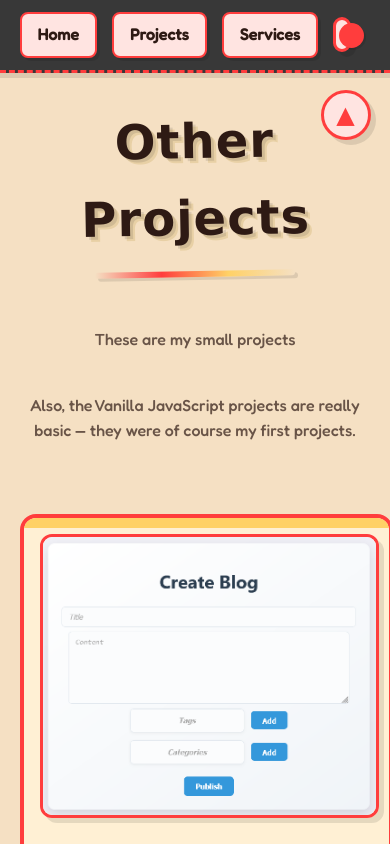
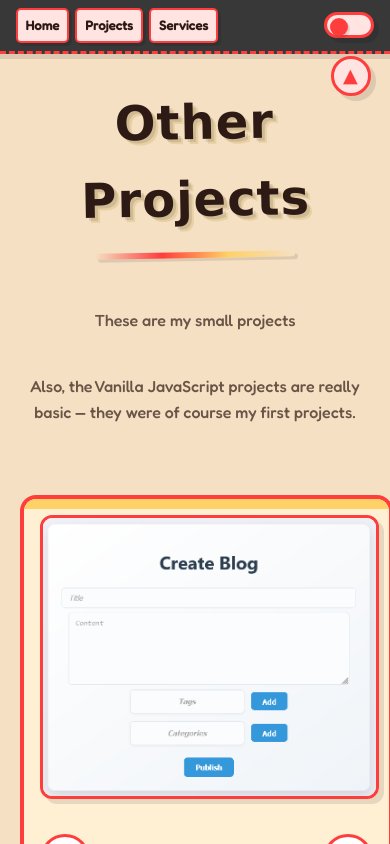
Before and after one commit to bonkmaster2010/portfolio, a React (Vite) app in the folder portfolio/: page /other in a window 390 px wide. Shown: the top 844 px of the page. Built offline with nearby package versions, Linux system fonts and the light colour scheme.

Commit message:
mobile layout design

```diff
--- a/portfolio/src/components/OtherProjects.tsx
+++ b/portfolio/src/components/OtherProjects.tsx
@@ -46,6 +46,8 @@ function Other() {
                 <div className="wrapper">
                   <ImgPreview
                     title={proj.title}
+                    desc={proj.desc}
+                    tools={proj.tools}
                     images={proj.images}
                     imgClick={() => imgPrev(i)}
                   />
--- a/portfolio/src/components/Projects.tsx
+++ b/portfolio/src/components/Projects.tsx
@@ -3,7 +3,7 @@ import ImgPreview from './imagesPreview';
 import Footer from './Footer';
 import { projectData } from './projectData';
 import { useNavigate } from 'react-router-dom';
-import { useState, useEffect } from 'react';
+import { useState } from 'react';
 import '../styles/Projects.css';
 
 function Projects() {
@@ -52,7 +52,6 @@ function Projects() {
                     tools={proj.tools}
                     images={proj.images}
                     imgClick={() => imgPrev(i)}
-                    isActive={proj.isActive}
                   />
                   <button id='img-close' onClick={() => imgPrev(i)}>Close</button>
                   </div>
--- a/portfolio/src/components/imagesPreview.tsx
+++ b/portfolio/src/components/imagesPreview.tsx
@@ -1,16 +1,15 @@
 import '../styles/Card.css';
-import { useState, useEffect } from 'react';
+import { useState, } from 'react';
 
 interface CardTypes {
   title: string;
   desc: string;
   tools: string;
   images: string[];
-  isActive: boolean,
   imgClick: () => void;
 }
 
-function ImgPreview({ title, desc, tools, images, isActive, imgClick }: CardTypes) {
+function ImgPreview({ title, desc, tools, images, imgClick }: CardTypes) {
   const [currentImgIndex, setCurrentImgIndex] = useState(0);
 
   const goToNextImage = () => {
--- a/portfolio/src/styles/Layout.css
+++ b/portfolio/src/styles/Layout.css
@@ -262,3 +262,92 @@ body {
     animation: none !important;
   }
 }
+
+/* ----- Improved Mobile Design ----- */
+@media (max-width: 768px) {
+  .Layout {
+    flex-wrap: wrap;
+    justify-content: center;
+    gap: 8px;
+    padding: 10px;
+  }
+
+  .Layout a {
+    font-size: 14px;
+    padding: 6px 10px;
+    border-radius: 6px;
+    min-width: auto;
+    flex: 0 1 auto;
+  }
+
+  #tgm {
+    width: 60px;
+    height: 30px;
+    margin-left: auto;
+    margin-right: 0;
+  }
+
+  #tgm::before {
+    width: 22px;
+    height: 22px;
+    top: 3px;
+    left: 3px;
+  }
+
+  #tgm::after {
+    font-size: 12px;
+    right: 65px;
+  }
+
+  .nav-toggle {
+    top: calc(2rem + 30px);
+    width: 45px;
+    height: 45px;
+    font-size: 1.3rem;
+  }
+}
+
+@media (max-width: 480px) {
+  .Layout {
+    flex-direction: row;
+    flex-wrap: wrap;
+    justify-content: center;
+    align-items: center;
+    gap: 6px;
+    padding: 8px 4%;
+  }
+
+  .Layout a {
+    display: inline-block;
+    text-align: center;
+    font-size: 13px;
+    padding: 5px 8px;
+    min-width: auto;
+    border-radius: 5px;
+    white-space: nowrap;
+    flex: 0 1 auto;
+  }
+
+  #tgm {
+    width: 50px;
+    height: 26px;
+    margin-left: auto;
+  }
+
+  #tgm::before {
+    width: 18px;
+    height: 18px;
+  }
+
+  #tgm::after {
+    display: none;
+  }
+
+  .nav-toggle {
+    top: calc(2rem + 24px);
+    right: 5%;
+    width: 40px;
+    height: 40px;
+    font-size: 1.2rem;
+  }
+}
```
